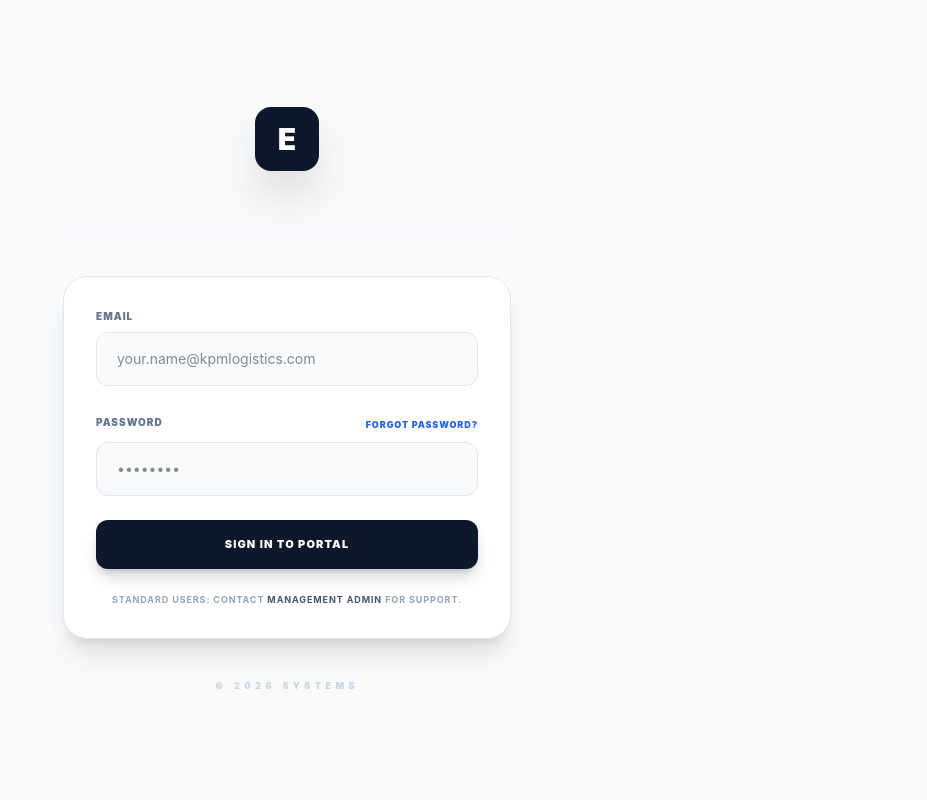
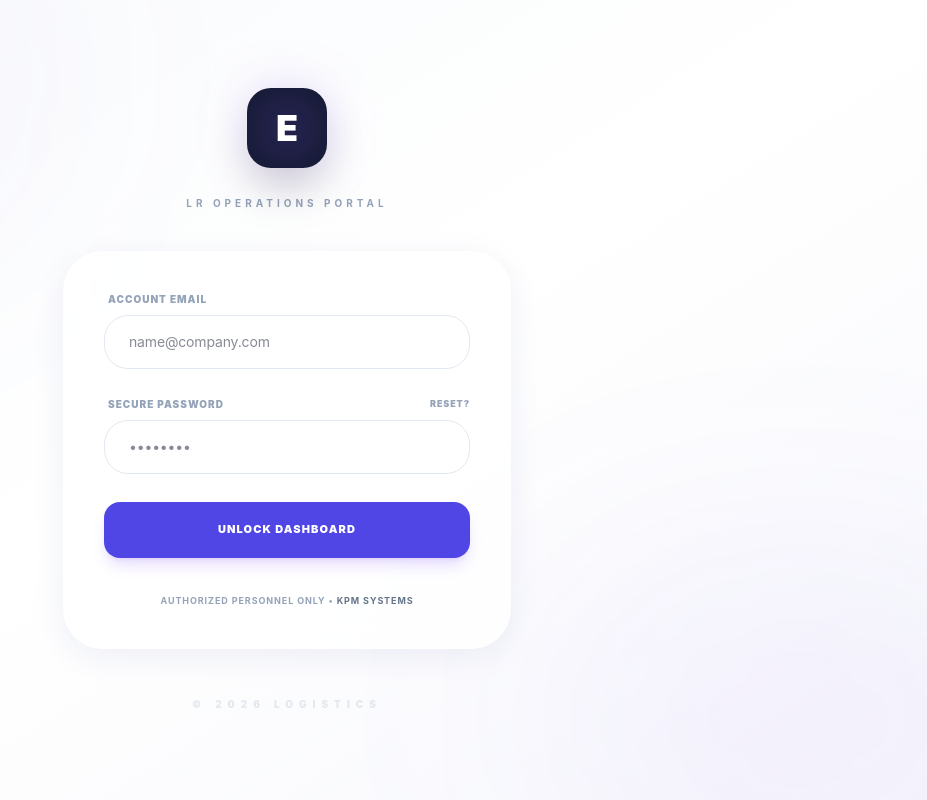
Before and after one commit to burujtravels1717/LR, a React (Vite) app: page /login in a window 1280 px wide. Shown: the whole page, without its empty margins (353-1280 px from the left). Built offline with nearby package versions, Linux system fonts and the light colour scheme; no server answers.

Commit message:
feat(ui): implement modern Indigo Pro theme with glassmorphism

```diff
--- a/components/Layout.tsx
+++ b/components/Layout.tsx
@@ -44,123 +44,138 @@ const Layout: React.FC = () => {
   const logoInitial = businessName.charAt(0) || 'E';
 
   return (
-    <div className="min-h-screen flex flex-col bg-slate-50 font-sans">
-      <header className="bg-white border-b border-slate-200 sticky top-0 z-50 no-print shadow-sm">
-        <div className="max-w-[1200px] mx-auto px-4 h-16 flex items-center justify-between">
-          <Link to="/list" className="flex items-center gap-3 group">
+    <div className="min-h-screen flex flex-col bg-slate-50 font-sans text-slate-900 selection:bg-indigo-100 selection:text-indigo-900">
+      <header className="glass sticky top-0 z-50 no-print">
+        <div className="max-w-[1240px] mx-auto px-6 h-20 flex items-center justify-between">
+          <Link to="/list" className="flex items-center gap-4 group">
+            <div className="relative">
+              <div className="absolute inset-0 bg-brand-primary/20 blur-xl rounded-xl opacity-0 group-hover:opacity-100 transition-opacity"></div>
               {settings?.logoUrl ? (
-              <img src={settings.logoUrl} alt="Logo" className="w-10 h-10 object-contain rounded-lg shadow-lg shadow-slate-900/10" />
+                <img src={settings.logoUrl} alt="Logo" className="w-12 h-12 object-contain rounded-xl relative shadow-md" />
               ) : (
-              <div className="w-10 h-10 bg-slate-900 rounded-lg flex items-center justify-center text-white font-black text-xl shadow-lg shadow-slate-900/20 group-hover:bg-blue-600 transition-colors">
+                <div className="w-12 h-12 bg-brand-dark rounded-xl flex items-center justify-center text-white font-black text-2xl relative shadow-lg group-hover:bg-brand-primary transition-colors">
                   {logoInitial}
                 </div>
               )}
+            </div>
             <div className="flex flex-col">
-              <span className="font-black text-slate-900 tracking-tighter leading-none text-lg uppercase">{businessName}</span>
-              <span className="text-[10px] font-bold text-slate-400 uppercase tracking-widest mt-1">{settings?.tagline || 'LR BOOKING SYSTEM'}</span>
+              <span className="font-black text-brand-dark tracking-tighter leading-none text-xl uppercase group-hover:text-brand-primary transition-colors">{businessName}</span>
+              <span className="text-[10px] font-black text-slate-400 uppercase tracking-[0.4em] mt-1.5">{settings?.tagline || 'OPERATIONS PORTAL'}</span>
             </div>
           </Link>
 
-          <div className="flex items-center gap-4 sm:gap-6">
-            <nav className="hidden md:flex items-center gap-6 mr-2">
+          <div className="flex items-center gap-8">
+            <nav className="hidden lg:flex items-center gap-8">
               <Link
                 to="/list"
-                className={`text-[10px] font-black uppercase tracking-widest transition-colors ${isActive('/list') ? 'text-blue-600' : 'text-slate-500 hover:text-slate-900'}`}
+                className={`text-[10px] font-black uppercase tracking-widest transition-all hover:scale-105 ${isActive('/list') ? 'text-brand-primary' : 'text-slate-500 hover:text-brand-dark'}`}
               >
-                Bookings
+                Overview
               </Link>
 
               <Link
                 to="/admin/assign-transporter"
-                className={`text-[10px] font-black uppercase tracking-widest transition-colors ${isActive('/admin/assign-transporter') ? 'text-blue-600' : 'text-slate-500 hover:text-slate-900'}`}
+                className={`text-[10px] font-black uppercase tracking-widest transition-all hover:scale-105 ${isActive('/admin/assign-transporter') ? 'text-brand-primary' : 'text-slate-500 hover:text-brand-dark'}`}
               >
-                Assign Transporter
+                Assignments
               </Link>
 
               {isAdmin && (
-                <div className="relative group">
+                <div className="relative group/menu">
                   <button
                     onMouseEnter={() => setShowAdminMenu(true)}
                     onClick={() => setShowAdminMenu(!showAdminMenu)}
-                    className={`text-[10px] font-black uppercase tracking-widest transition-colors flex items-center gap-1 ${location.pathname.startsWith('/admin') && location.pathname !== '/admin/assign-transporter' ? 'text-blue-600' : 'text-slate-500 hover:text-slate-900'}`}
+                    className={`text-[10px] font-black uppercase tracking-widest transition-all flex items-center gap-2 ${location.pathname.startsWith('/admin') && location.pathname !== '/admin/assign-transporter' ? 'text-brand-primary' : 'text-slate-500 hover:text-brand-dark'}`}
                   >
-                    Admin Console
-                    <svg className="w-3 h-3" fill="none" stroke="currentColor" viewBox="0 0 24 24">
+                    Control Center
+                    <svg className={`w-3 h-3 transition-transform duration-300 ${showAdminMenu ? 'rotate-180' : ''}`} fill="none" stroke="currentColor" viewBox="0 0 24 24">
                       <path strokeLinecap="round" strokeLinejoin="round" strokeWidth="2" d="M19 9l-7 7-7-7" />
                     </svg>
                   </button>
 
-                  {showAdminMenu && (
                   <div
                     onMouseLeave={() => setShowAdminMenu(false)}
-                      className="absolute top-full right-0 mt-2 w-56 bg-white border border-slate-200 rounded-xl shadow-2xl py-2 z-50 animate-in fade-in slide-in-from-top-2 duration-200"
+                    className={`absolute top-full right-[-20px] mt-4 w-60 bg-white/95 backdrop-blur-xl border border-slate-100 rounded-2xl shadow-2xl py-3 z-50 transition-all duration-300 transform origin-top-right ${showAdminMenu ? 'opacity-100 scale-100 translate-y-0' : 'opacity-0 scale-95 -translate-y-4 pointer-events-none'}`}
                   >
-                      <Link to="/admin/reports" className="block px-4 py-2.5 text-[10px] font-black uppercase tracking-widest text-slate-600 hover:bg-slate-50 hover:text-blue-600">Daily Reports</Link>
-                      <div className="border-t border-slate-100 my-1"></div>
-                      <Link to="/admin/transporters" className="block px-4 py-2.5 text-[10px] font-black uppercase tracking-widest text-slate-600 hover:bg-slate-50 hover:text-blue-600">Transporter Master</Link>
-                      <Link to="/admin/transporter-report" className="block px-4 py-2.5 text-[10px] font-black uppercase tracking-widest text-slate-600 hover:bg-slate-50 hover:text-blue-600">Transporter Settlements</Link>
-                      <div className="border-t border-slate-100 my-1"></div>
-                      <Link to="/admin/users" className="block px-4 py-2.5 text-[10px] font-black uppercase tracking-widest text-slate-600 hover:bg-slate-50 hover:text-blue-600">User Management</Link>
+                    <div className="px-5 py-2 mb-1">
+                      <span className="text-[9px] font-black text-slate-300 uppercase tracking-[0.3em]">Management</span>
+                    </div>
+                    <Link to="/admin/reports" className="flex items-center px-5 py-3 text-[10px] font-black uppercase tracking-widest text-slate-600 hover:bg-slate-50 hover:text-brand-primary transition-colors">Analytical Reports</Link>
+                    <Link to="/admin/transporters" className="flex items-center px-5 py-3 text-[10px] font-black uppercase tracking-widest text-slate-600 hover:bg-slate-50 hover:text-brand-primary transition-colors">Transporter Fleet</Link>
+                    <Link to="/admin/transporter-report" className="flex items-center px-5 py-3 text-[10px] font-black uppercase tracking-widest text-slate-600 hover:bg-slate-50 hover:text-brand-primary transition-colors">Settlement Ledger</Link>
+
+                    <div className="border-t border-slate-50 my-2 mx-5"></div>
+
+                    <Link to="/admin/users" className="flex items-center px-5 py-3 text-[10px] font-black uppercase tracking-widest text-slate-600 hover:bg-slate-50 hover:text-brand-primary transition-colors">Internal Teams</Link>
                     {isSuperUser && (
-                        <>
-                          <div className="border-t border-slate-100 my-1"></div>
-                          <Link to="/admin/entity" className="block px-4 py-2.5 text-[10px] font-black uppercase tracking-widest text-blue-600 hover:bg-slate-50">Entity Management</Link>
-                        </>
+                      <Link to="/admin/entity" className="flex items-center px-5 py-3 text-[10px] font-black uppercase tracking-widest text-brand-secondary hover:bg-violet-50 transition-colors bg-violet-50/30">System Configuration</Link>
                     )}
                   </div>
-                  )}
                 </div>
               )}
             </nav>
 
-            <div className="h-8 w-[1px] bg-slate-100 hidden sm:block"></div>
+            <div className="h-10 w-[1px] bg-slate-200/50 hidden lg:block"></div>
 
             <Link
               to="/create"
-              className="flex items-center gap-2 px-3 py-1.5 bg-blue-50 text-blue-600 rounded-lg hover:bg-blue-100 transition-colors"
+              className="btn-primary py-2.5 px-6 flex items-center gap-2"
             >
               <svg className="w-4 h-4" fill="none" stroke="currentColor" viewBox="0 0 24 24">
-                <path strokeLinecap="round" strokeLinejoin="round" strokeWidth="2" d="M12 4v16m8-8H4" />
+                <path strokeLinecap="round" strokeLinejoin="round" strokeWidth="2.5" d="M12 4v16m8-8H4" />
               </svg>
-              <span className="text-[10px] font-black uppercase tracking-widest hidden sm:inline">New Booking</span>
+              <span className="hidden sm:inline">Add Booking</span>
             </Link>
 
-            <div className="flex items-center gap-3">
-              <div className="hidden sm:flex flex-col text-right">
-                <span className="text-xs font-black text-slate-900 uppercase tracking-tight">{user.name}</span>
-                <span className="text-[9px] font-bold text-blue-600 uppercase tracking-widest">{user.role}</span>
-              </div>
-              <div className="w-9 h-9 bg-slate-100 border border-slate-200 rounded-full flex items-center justify-center text-slate-600 font-black text-xs shadow-inner">
+            <div className="flex items-center gap-4 bg-slate-100/50 p-1.5 pr-4 rounded-2xl border border-slate-200/30">
+              <div className="w-10 h-10 bg-white rounded-xl flex items-center justify-center text-brand-primary font-black text-sm shadow-sm ring-1 ring-slate-100">
                 {user.avatar || 'U'}
               </div>
+              <div className="hidden sm:flex flex-col text-left">
+                <span className="text-[11px] font-black text-brand-dark uppercase tracking-tight leading-none mb-1">{user.name}</span>
+                <span className="text-[9px] font-bold text-brand-primary uppercase tracking-widest opacity-70">{user.role}</span>
               </div>
 
               <button
                 onClick={handleLogout}
-              className="flex items-center gap-2 px-3 py-2 text-slate-400 hover:text-red-600 hover:bg-red-50 rounded-lg transition-all group"
-              title="Logout"
+                className="ml-2 w-8 h-8 flex items-center justify-center text-slate-400 hover:text-red-600 hover:bg-red-50 rounded-lg transition-all group"
+                title="Secure Logout"
               >
-              <svg className="w-5 h-5 transition-transform group-hover:translate-x-0.5" fill="none" stroke="currentColor" viewBox="0 0 24 24">
+                <svg className="w-5 h-5 transition-transform group-hover:rotate-12" fill="none" stroke="currentColor" viewBox="0 0 24 24">
                   <path strokeLinecap="round" strokeLinejoin="round" strokeWidth="2" d="M17 16l4-4m0 0l-4-4m4 4H7m6 4v1a3 3 0 01-3 3H6a3 3 0 01-3-3V7a3 3 0 013-3h4a3 3 0 013 3v1" />
                 </svg>
               </button>
             </div>
           </div>
+        </div>
       </header>
-      <main className="flex-1 py-8 px-4">
-        <div className="max-w-[1200px] mx-auto">
+
+      <main className="flex-1 py-10 px-6 animate-in fade-in duration-700">
+        <div className="max-w-[1240px] mx-auto">
           <Outlet />
         </div>
       </main>
-      <footer className="bg-white border-t border-slate-200 py-10 no-print">
-        <div className="max-w-[1200px] mx-auto px-4">
-          <div className="flex flex-col md:flex-row justify-between items-center gap-6">
-            <div className="text-left">
-              <p className="text-slate-900 font-black text-sm uppercase tracking-tighter">{businessName} SYSTEM</p>
-              <p className="text-slate-400 text-[10px] font-bold uppercase tracking-widest mt-1">PROFESSIONAL INTERNAL OPERATIONS DASHBOARD</p>
+
+      <footer className="bg-white border-t border-slate-100 py-12 no-print">
+        <div className="max-w-[1240px] mx-auto px-6">
+          <div className="flex flex-col md:flex-row justify-between items-start md:items-center gap-8">
+            <div>
+              <div className="flex items-center gap-3 mb-3">
+                <div className="w-8 h-8 bg-brand-dark rounded-lg flex items-center justify-center text-white font-black text-sm">
+                  {logoInitial}
                 </div>
-            <div className="text-slate-300 text-[10px] font-black uppercase tracking-[0.3em]">
-              &copy; {new Date().getFullYear()} {businessName}
+                <p className="text-brand-dark font-black text-lg uppercase tracking-tighter">{businessName} COMMAND</p>
+              </div>
+              <p className="text-slate-400 text-[10px] font-bold uppercase tracking-[0.3em]">INTELLIGENT LOGISTICS INFRASTRUCTURE • VERSION 4.0</p>
+            </div>
+            <div className="flex flex-col items-end">
+              <p className="text-slate-300 text-[10px] font-black uppercase tracking-[0.4em] mb-2">
+                &copy; {new Date().getFullYear()} {businessName} GLOBAL
+              </p>
+              <div className="flex gap-4">
+                <span className="w-2 h-2 bg-green-500 rounded-full animate-pulse"></span>
+                <span className="text-[9px] font-black text-slate-400 uppercase tracking-widest">System Operational</span>
+              </div>
             </div>
           </div>
         </div>
--- a/index.css
+++ b/index.css
@@ -14,6 +14,26 @@
     --color-slate-800: #1e293b;
     --color-slate-900: #0f172a;
 
+    /* Modern Pro Palette: Deep Indigo & Sleek Violet */
+    --color-brand-primary: #4f46e5;
+    --color-brand-secondary: #7c3aed;
+    --color-brand-surface: #ffffff;
+    --color-brand-muted: #f1f5f9;
+    --color-brand-dark: #0f172a;
+
+    --color-indigo-50: #f5f3ff;
+    --color-indigo-100: #ede9fe;
+    --color-indigo-200: #ddd6fe;
+    --color-indigo-300: #c4b5fd;
+    --color-indigo-400: #a78bfa;
+    --color-indigo-500: #8b5cf6;
+    --color-indigo-600: #7c3aed;
+    --color-indigo-700: #6d28d9;
+    --color-indigo-800: #5b21b6;
+    --color-indigo-900: #4c1d95;
+    --color-indigo-950: #2e1065;
+
+    /* Standard Blue Overrides for PDF compatibility */
     --color-blue-50: #eff6ff;
     --color-blue-100: #dbeafe;
     --color-blue-200: #bfdbfe;
@@ -24,5 +44,34 @@
     --color-blue-700: #1d4ed8;
     --color-blue-800: #1e40af;
     --color-blue-900: #1e3a8a;
-    --color-blue-950: #172554;
+
+    /* UI Utilities */
+    --shadow-glass: 0 8px 32px 0 rgba(31, 38, 135, 0.07);
+    --radius-xl: 1rem;
+    --radius-2xl: 1.5rem;
 }
+
+@layer base {
+    body {
+        @apply antialiased text-slate-900 bg-slate-50;
+        letter-spacing: -0.01em;
+    }
+}
+
+@layer utilities {
+    .glass {
+        @apply bg-white/70 backdrop-blur-md border border-white/20 shadow-glass;
+    }
+
+    .glass-dark {
+        @apply bg-slate-950/80 backdrop-blur-lg border border-slate-800 shadow-2xl;
+    }
+
+    .text-gradient {
+        @apply bg-clip-text text-transparent bg-gradient-to-br from-brand-primary to-brand-secondary;
+    }
+
+    .btn-primary {
+        @apply px-6 py-3 bg-brand-primary text-white font-black text-[11px] uppercase tracking-widest rounded-xl hover:bg-brand-secondary transition-all shadow-lg shadow-indigo-500/20 active:scale-95 duration-200;
+    }
+}
--- a/pages/Login.tsx
+++ b/pages/Login.tsx
@@ -55,61 +55,69 @@ const Login: React.FC = () => {
 
   if (fetchingSettings) {
     return (
-      <div className="min-h-screen flex items-center justify-center bg-slate-50">
-        <div className="w-8 h-8 border-4 border-slate-200 border-t-slate-900 rounded-full animate-spin"></div>
+      <div className="min-h-screen flex items-center justify-center bg-[#f8fafc]">
+        <div className="w-10 h-10 border-4 border-indigo-100 border-t-indigo-600 rounded-full animate-spin"></div>
       </div>
     );
   }
 
   return (
-    <div className="min-h-screen flex items-center justify-center bg-slate-50 px-4">
-      <div className="max-w-md w-full">
-        <div className="text-center mb-10 text-slate-900 border-b border-slate-100 pb-8 flex flex-col items-center">
+    <div className="min-h-screen flex items-center justify-center bg-gradient-to-br from-slate-50 via-white to-indigo-50/30 px-4 relative overflow-hidden">
+      {/* Decorative background elements */}
+      <div className="absolute top-[-10%] left-[-10%] w-[40%] h-[40%] bg-indigo-500/5 rounded-full blur-[120px]"></div>
+      <div className="absolute bottom-[-10%] right-[-10%] w-[40%] h-[40%] bg-brand-secondary/5 rounded-full blur-[120px]"></div>
+
+      <div className="max-w-md w-full relative z-10">
+        <div className="text-center mb-10 flex flex-col items-center animate-in fade-in slide-in-from-top-4 duration-1000">
           {logoUrl ? (
-            <img src={logoUrl} alt="Logo" className="w-16 h-16 object-contain rounded-2xl shadow-2xl shadow-slate-900/10 mb-6" />
+            <div className="relative mb-6">
+              <div className="absolute inset-0 bg-indigo-500/20 blur-2xl rounded-full"></div>
+              <img src={logoUrl} alt="Logo" className="w-20 h-20 object-contain rounded-2xl relative shadow-2xl" />
+            </div>
           ) : (
-            <div className="inline-flex w-16 h-16 bg-slate-900 rounded-2xl items-center justify-center text-white font-black text-3xl shadow-2xl mb-6">
-              {businessName.charAt(0) || 'E'}
+            <div className="inline-flex w-20 h-20 bg-brand-dark rounded-2xl items-center justify-center text-white font-black text-4xl shadow-2xl mb-6 relative">
+              <div className="absolute inset-0 bg-indigo-500/20 blur-xl rounded-2xl"></div>
+              <span className="relative">{businessName.charAt(0) || 'E'}</span>
             </div>
           )}
-          <h1 className="text-3xl font-black text-slate-900 tracking-tighter uppercase">{businessName}</h1>
-          <p className="text-slate-500 font-bold text-xs uppercase tracking-widest mt-2">{tagline}</p>
+          <h1 className="text-4xl font-black text-brand-dark tracking-tighter uppercase mb-1">{businessName}</h1>
+          <p className="text-slate-400 font-bold text-[10px] uppercase tracking-[0.4em]">{tagline || 'LR OPERATIONS PORTAL'}</p>
         </div>
 
-        <div className="bg-white p-8 rounded-3xl shadow-xl border border-slate-200">
-          <form onSubmit={handleSubmit} className="space-y-6">
+        <div className="glass p-8 sm:p-10 rounded-[2.5rem] animate-in fade-in slide-in-from-bottom-4 duration-1000 delay-200">
+          <form onSubmit={handleSubmit} className="space-y-7">
             {error && (
-              <div className="p-4 bg-red-50 border border-red-100 rounded-xl text-red-600 text-xs font-bold uppercase tracking-widest">
+              <div className="p-4 bg-red-50 border border-red-100 rounded-2xl text-red-600 text-[10px] font-black uppercase tracking-widest text-center animate-shake">
                 {error}
               </div>
             )}
 
             <div className="space-y-2">
-              <label className="block text-[10px] font-black text-slate-500 uppercase tracking-widest">Email</label>
+              <label className="block text-[10px] font-black text-slate-400 uppercase tracking-widest ml-1">Account Email</label>
+              <div className="relative group">
                 <input
                   type="email"
                   value={email}
                   onChange={(e) => setEmail(e.target.value)}
-                className="w-full px-5 py-4 bg-slate-50 border border-slate-200 rounded-xl text-sm focus:ring-4 focus:ring-blue-500/10 focus:border-blue-500 outline-none transition-all"
-                placeholder="your.name@kpmlogistics.com"
+                  className="w-full px-6 py-4 bg-white/50 border border-slate-200 rounded-2xl text-sm focus:ring-4 focus:ring-brand-primary/10 focus:border-brand-primary outline-none transition-all group-hover:border-slate-300"
+                  placeholder="name@company.com"
                   required
                 />
               </div>
+            </div>
 
             <div className="space-y-2">
-              <div className="flex justify-between items-center">
-                <label className="block text-[10px] font-black text-slate-500 uppercase tracking-widest">Password</label>
-                <div className="text-right">
-                  <Link to="/forgot-password" className="text-[9px] font-black text-blue-600 uppercase tracking-widest hover:text-blue-800">
-                    Forgot Password?
+              <div className="flex justify-between items-center ml-1">
+                <label className="block text-[10px] font-black text-slate-400 uppercase tracking-widest">Secure Password</label>
+                <Link to="/forgot-password" opacity-60 className="text-[9px] font-black text-slate-400 uppercase tracking-widest hover:text-brand-primary transition-colors">
+                  Reset?
                 </Link>
-                </div>
               </div>
               <input
                 type="password"
                 value={password}
                 onChange={(e) => setPassword(e.target.value)}
-                className="w-full px-5 py-4 bg-slate-50 border border-slate-200 rounded-xl text-sm focus:ring-4 focus:ring-blue-500/10 focus:border-blue-500 outline-none transition-all"
+                className="w-full px-6 py-4 bg-white/50 border border-slate-200 rounded-2xl text-sm focus:ring-4 focus:ring-brand-primary/10 focus:border-brand-primary outline-none transition-all group-hover:border-slate-300"
                 placeholder="••••••••"
                 required
               />
@@ -118,21 +126,25 @@ const Login: React.FC = () => {
             <button
               type="submit"
               disabled={loading}
-              className="w-full py-4 bg-slate-900 text-white text-[11px] font-black uppercase tracking-widest rounded-xl hover:bg-slate-800 transition-all shadow-lg shadow-slate-900/20 disabled:opacity-50"
+              className="btn-primary w-full h-14 flex items-center justify-center"
             >
-              {loading ? 'Authenticating...' : 'Sign In to Portal'}
+              {loading ? (
+                <div className="w-5 h-5 border-2 border-white/30 border-t-white rounded-full animate-spin"></div>
+              ) : (
+                'Unlock Dashboard'
+              )}
             </button>
 
-            <div className="text-center">
-              <p className="text-[9px] font-bold text-slate-400 uppercase tracking-widest">
-                Standard users: Contact <span className="text-slate-600">Management Admin</span> for support.
+            <div className="pt-2 text-center">
+              <p className="text-[9px] font-bold text-slate-400 uppercase tracking-widest leading-relaxed">
+                Authorized Personnel Only • <span className="text-slate-500">KPM SYSTEMS</span>
               </p>
             </div>
           </form>
         </div>
 
-        <p className="text-center mt-10 text-[9px] font-black text-slate-300 uppercase tracking-[0.5em]">
-          &copy; {new Date().getFullYear()} {businessName || 'SYSTEMS'}
+        <p className="text-center mt-12 text-[10px] font-black text-slate-300 uppercase tracking-[0.6em] opacity-50">
+          &copy; {new Date().getFullYear()} {businessName || 'LOGISTICS'}
         </p>
       </div>
     </div>
```
Also changed, not shown: pages/LRList.tsx (+76 -59 lines). Lines whose indentation alone changed are shown as unchanged.
